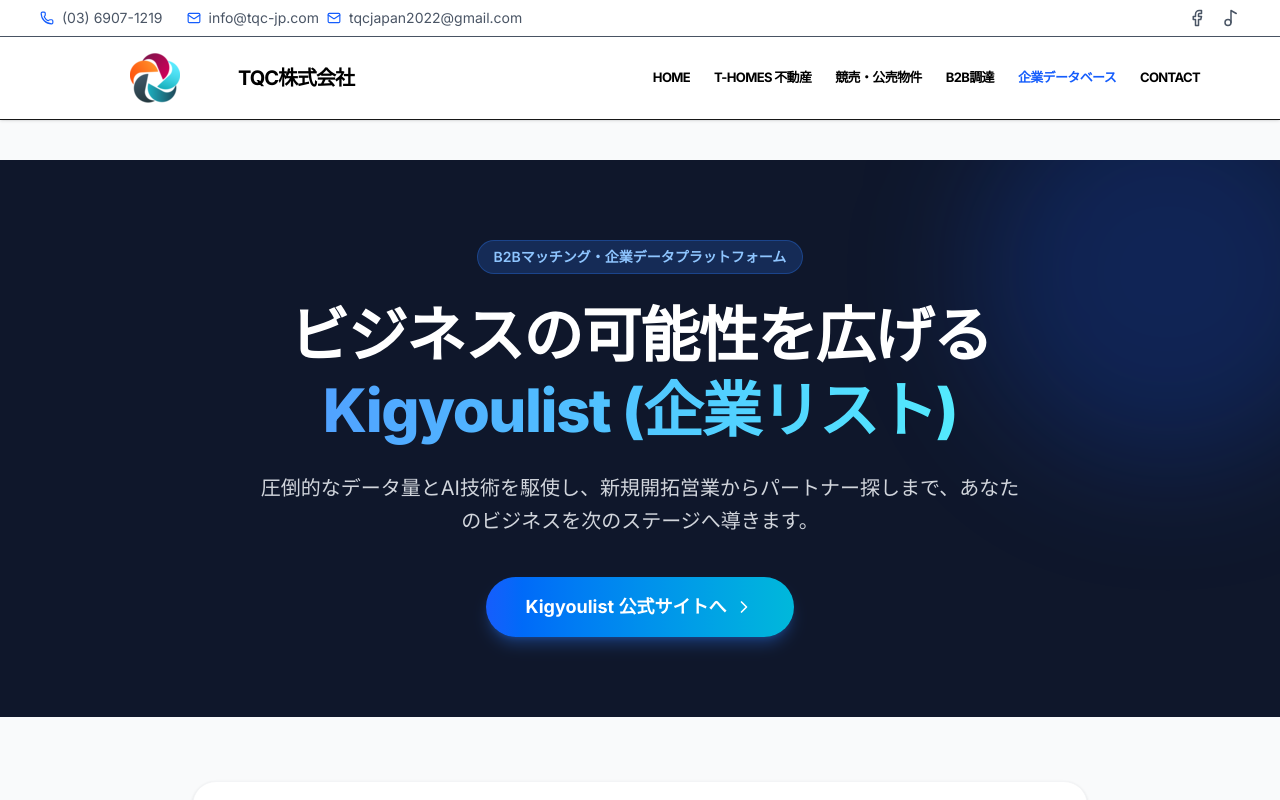
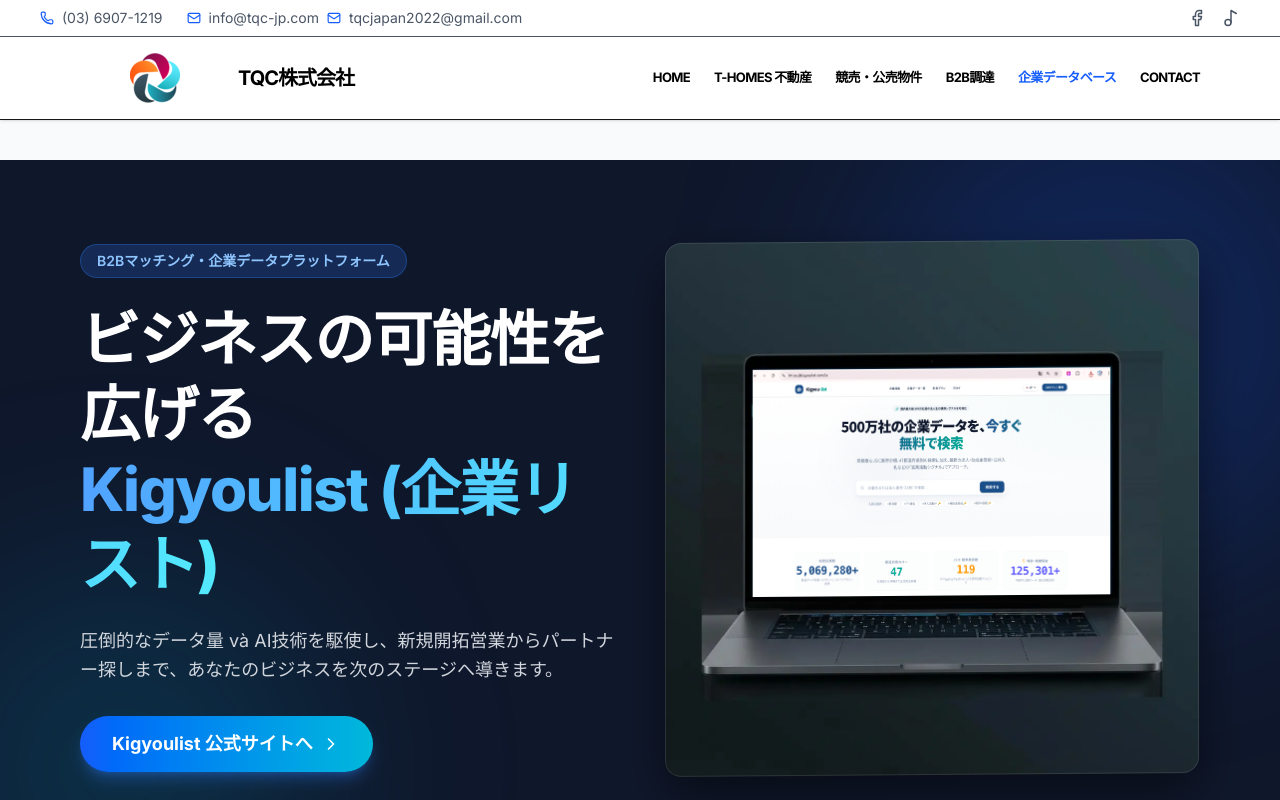
Before and after one commit to trungkim8694-cmd/tqc-nextjs, a Next.js app: page /kigyoulist in a window 1280 px wide. Shown: the top 800 px of the page. Built offline with nearby package versions, Linux system fonts and the light colour scheme.

Commit message:
feat: Redesign Kigyoulist page hero section with 2-column layout and mockup

```diff
--- a/app/kigyoulist/page.tsx
+++ b/app/kigyoulist/page.tsx
@@ -12,28 +12,57 @@
   return (
     <div className="min-h-screen bg-gray-50 pt-10 pb-24">
       {/* --- HERO SECTION --- */}
-      <section className="bg-slate-900 text-white py-20 px-6 md:px-20 relative overflow-hidden">
-        <div className="absolute top-0 right-0 -mr-20 -mt-20 w-96 h-96 rounded-full bg-blue-600/20 blur-3xl"></div>
-        <div className="max-w-7xl mx-auto relative z-10 text-center">
-          <div className="inline-block px-4 py-1.5 rounded-full bg-blue-500/20 text-blue-300 font-semibold text-sm border border-blue-500/30 mb-6">
+      <section className="bg-slate-900 text-white pt-20 pb-28 px-6 md:px-20 relative overflow-hidden">
+        {/* Abstract background blobs */}
+        <div className="absolute top-0 right-0 -mr-20 -mt-20 w-[500px] h-[500px] rounded-full bg-blue-600/20 blur-[100px] pointer-events-none"></div>
+        <div className="absolute bottom-0 left-0 -ml-20 -mb-20 w-[400px] h-[400px] rounded-full bg-cyan-600/20 blur-[100px] pointer-events-none"></div>
+
+        <div className="max-w-7xl mx-auto relative z-10">
+          <div className="grid md:grid-cols-2 gap-12 items-center">
+
+            {/* Left Text */}
+            <div>
+              <div className="inline-flex items-center gap-2 px-4 py-1.5 rounded-full bg-blue-500/20 text-blue-300 font-semibold text-sm border border-blue-500/30 mb-6">
                 B2Bマッチング・企業データプラットフォーム
               </div>
-          <h1 className="text-4xl md:text-6xl font-extrabold mb-6 tracking-tight leading-tight">
-            ビジネスの可能性を広げる <br className="hidden md:block" />
+              <h1 className="text-4xl md:text-5xl lg:text-6xl font-extrabold mb-6 tracking-tight leading-tight">
+                ビジネスの可能性を広げる <br />
                 <span className="text-transparent bg-clip-text bg-gradient-to-r from-blue-400 to-cyan-300">Kigyoulist (企業リスト)</span>
               </h1>
-          <p className="text-xl text-gray-300 max-w-3xl mx-auto mb-10 leading-relaxed">
-            圧倒的なデータ量とAI技術を駆使し、新規開拓営業からパートナー探しまで、あなたのビジネスを次のステージへ導きます。
+              <p className="text-lg text-gray-300 mb-8 leading-relaxed">
+                圧倒的なデータ量 và AI技術を駆使し、新規開拓営業からパートナー探しまで、あなたのビジネスを次のステージへ導きます。
               </p>
+
+              <div className="flex flex-wrap gap-4">
                 <a
                   href="https://kigyoulist.com/ja"
                   target="_blank"
                   rel="noopener"
-            className="inline-flex items-center gap-2 bg-gradient-to-r from-blue-600 to-cyan-500 hover:from-blue-500 hover:to-cyan-400 text-white font-bold py-4 px-10 rounded-full shadow-lg shadow-blue-500/30 transition-all hover:scale-105 text-lg"
+                  className="inline-flex items-center gap-2 bg-gradient-to-r from-blue-600 to-cyan-500 hover:from-blue-500 hover:to-cyan-400 text-white font-bold py-3.5 px-8 rounded-full shadow-lg shadow-blue-500/30 transition-all hover:scale-105 text-lg"
                 >
                   Kigyoulist 公式サイトへ
                   <ChevronRight className="w-5 h-5" />
                 </a>
+              </div>
+            </div>
+
+            {/* Right Mockup */}
+            <div className="relative mt-10 md:mt-0 perspective-1000">
+              <div className="relative w-full rounded-2xl overflow-hidden shadow-[0_20px_50px_rgba(0,0,0,0.5)] transform md:rotate-y-[-5deg] md:rotate-x-[5deg] hover:rotate-y-0 hover:rotate-x-0 transition-transform duration-700">
+                <Image
+                  src="/kigyoulist.png"
+                  alt="Kigyoulist App Mockup"
+                  width={1024}
+                  height={1024}
+                  sizes="(max-width: 768px) 100vw, 50vw"
+                  className="w-full h-auto object-contain"
+                  priority
+                />
+                <div className="absolute inset-0 ring-1 ring-inset ring-white/10 rounded-2xl pointer-events-none"></div>
+              </div>
+            </div>
+
+          </div>
         </div>
       </section>
 
```
Lines whose indentation alone changed are shown as unchanged.
